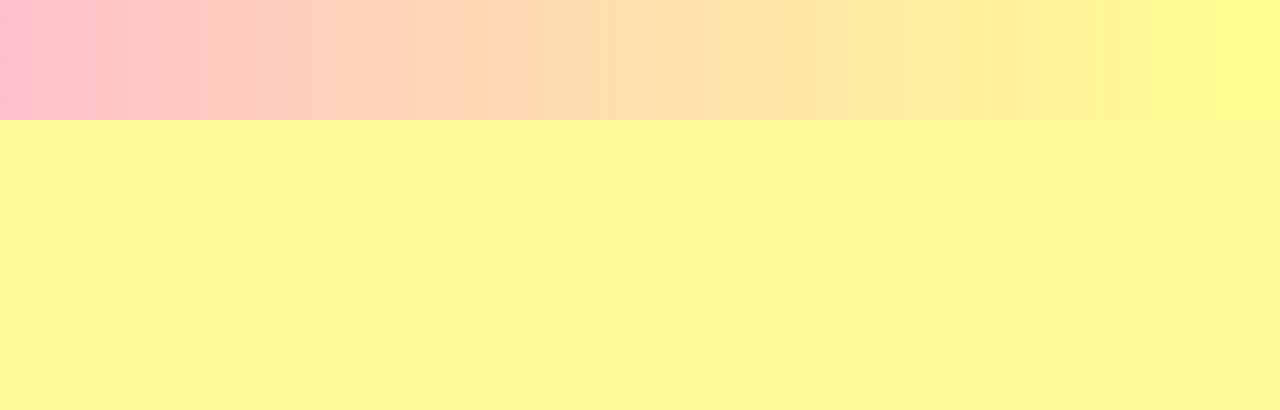
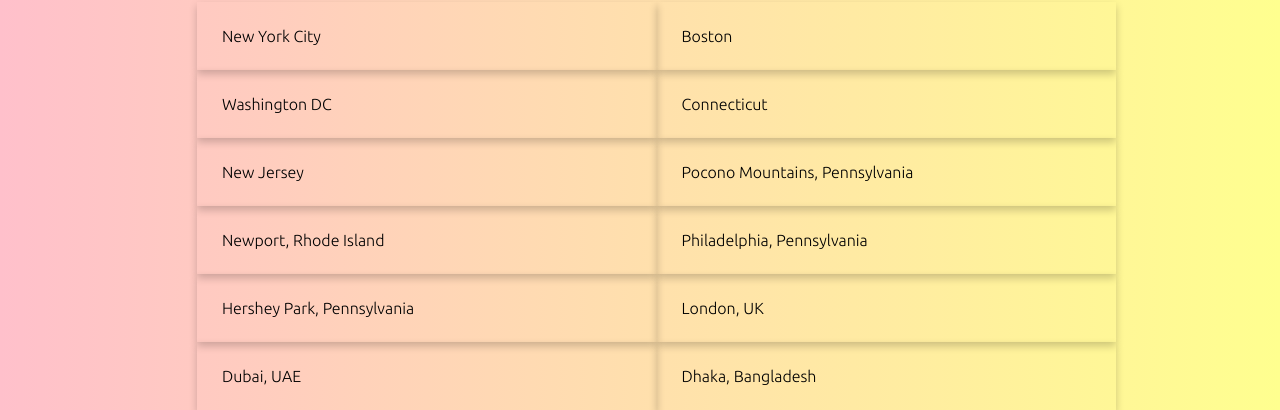
Before and after one commit to mmiah00/Personal-Portfolio, a Flask app: page /myMap in a window 1280 px wide. Shown: the part 680-1090 px from the top of the page. Before the commit the page ends 800 px from the top, so only its background shows below. Run offline with Flask 2, Linux system fonts and the light colour scheme.

Commit message:
added map to website, won't center but added a list of the places featured on the map at the bottom

```diff
--- a/app/static/styles/main.css
+++ b/app/static/styles/main.css
@@ -1,3 +1,5 @@
+/* *********** GENERAL *********** */
+
 p, h1, h2, h3, h4, h5, h6, button {
     font-family: 'Ubuntu', sans-serif;
 }
@@ -26,6 +28,28 @@
     display: inline;
 }
 
+/* *********** FOR CARD *********** */
+
+.card {
+    box-shadow: 0 4px 8px 0 rgba(0,0,0,0.2);
+    transition: 0.3s;
+    width: 40%;
+    float: left;
+    -ms-transform: translateX(15%);
+    transform: translateX(15%);
+    padding: 25px;
+}
+
+.card:hover {
+    box-shadow: 0 8px 16px 0 rgba(0,0,0,0.2);
+  }
+
+.card .container {
+   padding: 2px 16px;
+}
+
+/* *********** FOR NAVIGATION *********** */
+
 .nav-bar {
     /* width: 100%;
     height: auto;  */
@@ -37,14 +61,6 @@
     font-weight: 700;
     /* border: 5px solid #ff8827; */
 }
-
-/* .nav-bar .description {
-    border: 2px solid #ca36e0;
-}
-
-.nav-bar .buttons {
-    border: 2px solid #ca36e0;
-} */
 
 .nav-bar .buttons li{
     display: inline-flex;
@@ -264,3 +280,12 @@
     font-size: 20px;
     text-align: center;
 }
+
+/* *********** FOR MAP PAGE *********** */
+.map {
+    margin: auto;
+    position: relative;
+    -ms-transform: translateY(25%);
+    transform: translateY(25%);
+    align-items: center;
+}
--- a/app/templates/map.html
+++ b/app/templates/map.html
@@ -1,19 +1,42 @@
 {%extends "navlayout.html"%}
 {%block content%}
-<div class="home">
-    <h1> Places I've Been </h1>
-    <h2> Here's a list of places I've been:</h2>
+
+<!-- <h1>My First Google Map</h1>
+
+<div id = "googleMap" style="width:100%;height:400px;"></div>
+
+    <div id="googleMap" style="width:100%;height:400px;"></div>
+
+    <script>
+    function myMap() {
+        var mapProp= {
+            center:new google.maps.LatLng(51.508742,-0.120850),
+            zoom:5,
+        };
+        var map = new google.maps.Map(document.getElementById("googleMap"),mapProp);
+        }
+    </script>
+
+    <script src="https://maps.googleapis.com/maps/api/js?key=AIzaSyCjtrLsA5wK2xtmGSFCsVspCdj1deZCYUw&callback=myMap"></script> -->
+
+
+<div class="map">
+    <h1> My Map </h1>
+    <h2 style="text-align: center;"> Here's a list of places I've been:</h2>
+    <iframe src="https://www.google.com/maps/d/u/0/embed?mid=1_HkTMicJL1EgApHiWbjd6fpw27vy_Jg&ehbc=2E312F" width="640" height="480"></iframe>
     <ul>
-        <li> New York City </li>
-        <li> Boston </li>
-        <li> Washington DC </li>
-        <li> Connecticut </li>
-        <li> New Jersey </li>
-        <li> Pocono Mountains, Pennsylvania </li>
-        <li> Upstate New York </li>
-        <li> London, UK </li>
-        <li> Dubai, UAE </li>
-        <li> Dhaka, Bangladesh </li>
+        <li class="card"> New York City </li>
+        <li class="card"> Boston </li>
+        <li class="card"> Washington DC </li>
+        <li class="card"> Connecticut </li>
+        <li class="card"> New Jersey </li>
+        <li class="card"> Pocono Mountains, Pennsylvania </li>
+        <li class="card"> Newport, Rhode Island </li>
+        <li class="card"> Philadelphia, Pennsylvania </li>
+        <li class="card"> Hershey Park, Pennsylvania </li>
+        <li class="card"> London, UK </li>
+        <li class="card"> Dubai, UAE </li>
+        <li class="card"> Dhaka, Bangladesh </li>
     </ul>
 </div>
 {%endblock%}
```
